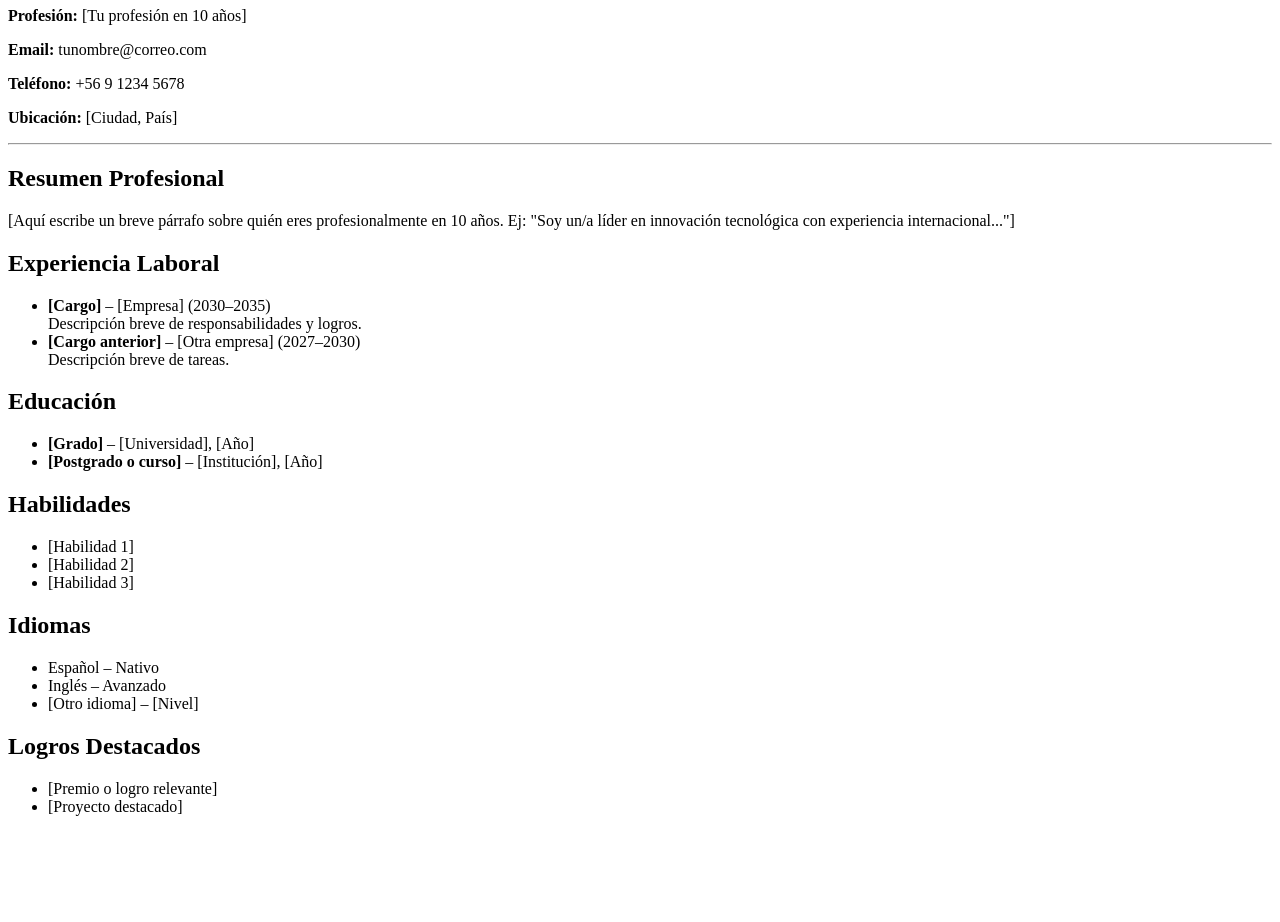
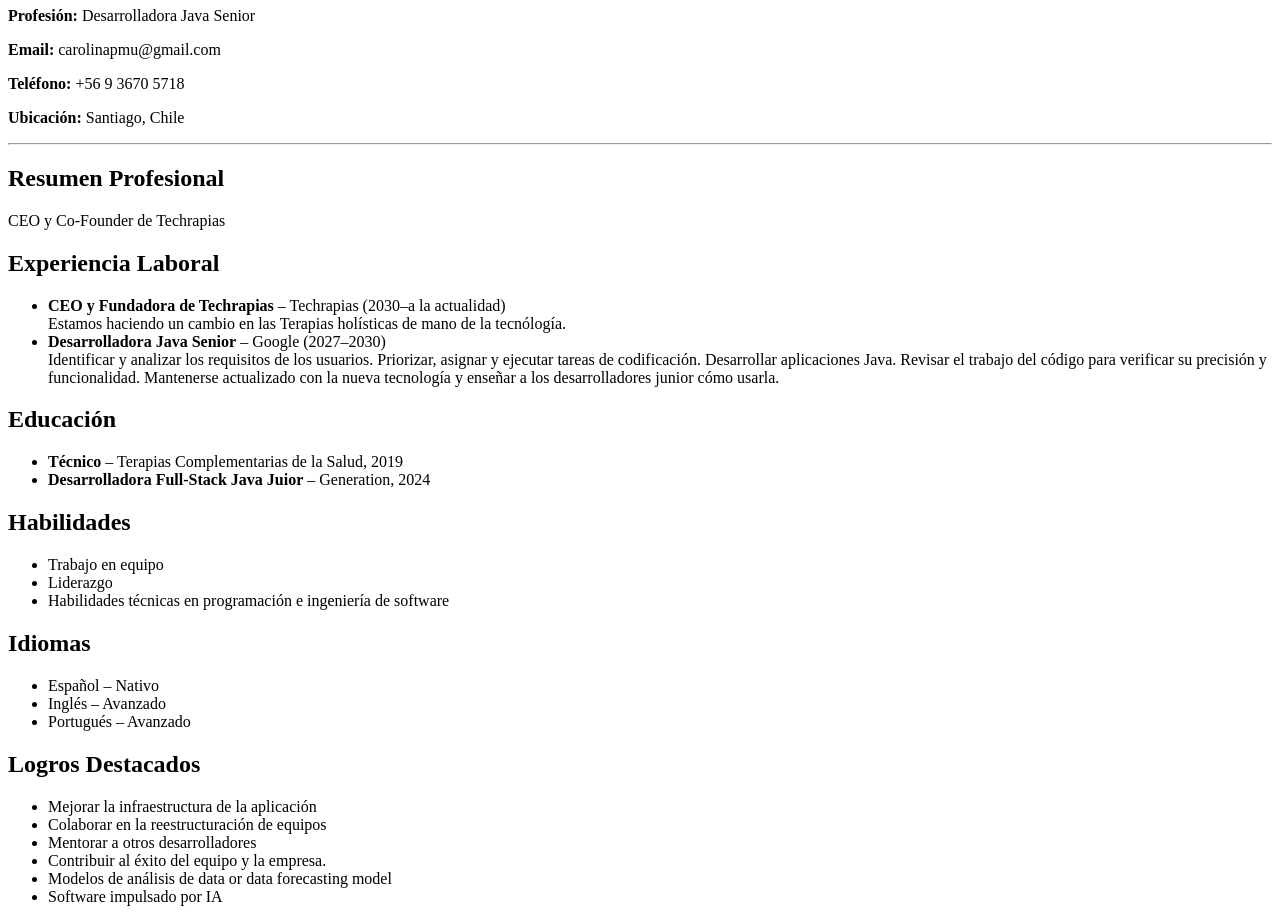
Before and after one commit to Caroooopaz/Cv-next-10-years, a plain HTML site: page index.html in a window 1280 px wide. Shown: the part 73-995 px from the top of the page. Before the commit the page ends 905 px from the top, so only its background shows below. Drawn offline with Linux system fonts and the light colour scheme.

Commit message:
Se cambió la información de cv

```diff
--- a/index.html
+++ b/index.html
@@ -2,61 +2,70 @@
 <html lang="es">
 <head>
     <meta charset="UTF-8">
-    <title>Currículum Futuro - [Tu Nombre]</title>
+    <title>Currículum Futuro - Carolina Muñoz</title>
 </head>
 <body>
 
-    <h1>[Tu Nombre Completo]</h1>
-    <p><strong>Profesión:</strong> [Tu profesión en 10 años]</p>
-    <p><strong>Email:</strong> tunombre@correo.com</p>
-    <p><strong>Teléfono:</strong> +56 9 1234 5678</p>
-    <p><strong>Ubicación:</strong> [Ciudad, País]</p>
+    <h1>Carolina Paz Muñoz Urrutia</h1>
+    <p><strong>Profesión:</strong> Desarrolladora Java Senior</p>
+    <p><strong>Email:</strong> carolinapmu@gmail.com</p>
+    <p><strong>Teléfono:</strong> +56 9 3670 5718</p>
+    <p><strong>Ubicación:</strong> Santiago, Chile</p>
 
     <hr>
 
     <h2>Resumen Profesional</h2>
-    <p>[Aquí escribe un breve párrafo sobre quién eres profesionalmente en 10 años. Ej: "Soy un/a líder en innovación tecnológica con experiencia internacional..."]</p>
+    <p>CEO y Co-Founder de Techrapias</p>
 
     <h2>Experiencia Laboral</h2>
     <ul>
         <li>
-            <strong>[Cargo]</strong> – [Empresa] (2030–2035)<br>
-            Descripción breve de responsabilidades y logros.
+            <strong>CEO y Fundadora de Techrapias</strong> – Techrapias (2030–a la actualidad)<br>
+            Estamos haciendo un cambio en las Terapias holísticas de mano de la tecnólogía.
         </li>
         <li>
-            <strong>[Cargo anterior]</strong> – [Otra empresa] (2027–2030)<br>
-            Descripción breve de tareas.
+            <strong>Desarrolladora Java Senior</strong> – Google (2027–2030)<br>
+            Identificar y analizar los requisitos de los usuarios.
+            Priorizar, asignar y ejecutar tareas de codificación.
+            Desarrollar aplicaciones Java.
+            Revisar el trabajo del código para verificar su precisión y funcionalidad.
+            Mantenerse actualizado con la nueva tecnología y enseñar a los desarrolladores junior cómo usarla.
         </li>
     </ul>
 
     <h2>Educación</h2>
     <ul>
         <li>
-            <strong>[Grado]</strong> – [Universidad], [Año]
+            <strong>Técnico</strong> – Terapias Complementarias de la Salud, 2019
         </li>
         <li>
-            <strong>[Postgrado o curso]</strong> – [Institución], [Año]
+            <strong>Desarrolladora Full-Stack Java Juior</strong> – Generation, 2024
         </li>
     </ul>
 
     <h2>Habilidades</h2>
     <ul>
-        <li>[Habilidad 1]</li>
-        <li>[Habilidad 2]</li>
-        <li>[Habilidad 3]</li>
+        <li>Trabajo en equipo</li>
+        <li>Liderazgo</li>
+        <li>Habilidades técnicas en programación e ingeniería de software</li>
     </ul>
 
     <h2>Idiomas</h2>
     <ul>
         <li>Español – Nativo</li>
         <li>Inglés – Avanzado</li>
-        <li>[Otro idioma] – [Nivel]</li>
+        <li>Portugués – Avanzado</li>
     </ul>
 
     <h2>Logros Destacados</h2>
     <ul>
-        <li>[Premio o logro relevante]</li>
-        <li>[Proyecto destacado]</li>
+        <li>Mejorar la infraestructura de la aplicación</li>
+        <li>Colaborar en la reestructuración de equipos</li>
+        <li>Mentorar a otros desarrolladores</li>
+        <li>Contribuir al éxito del equipo y la empresa.</li>
+        <li>Modelos de análisis de data or data forecasting model</li>
+        <li>Software impulsado por IA</li>
+
     </ul>
 
 </body>
```
